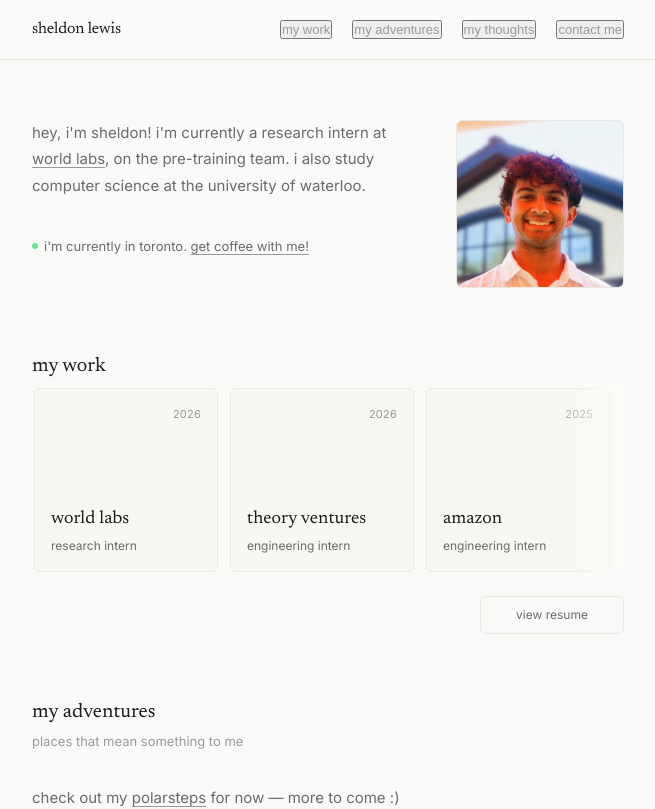
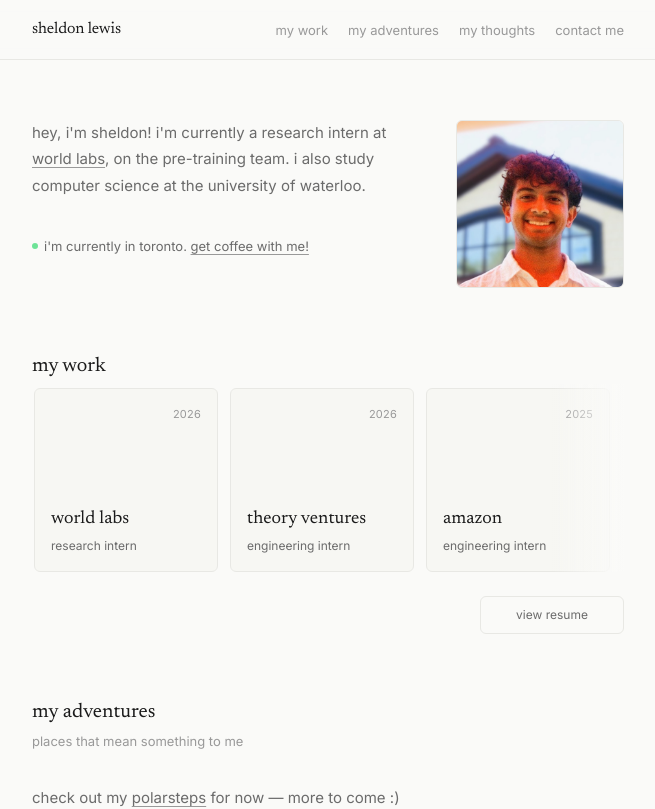
Before and after one commit to sheldonblewis/shelly-site, a Next.js app: page / in a window 1280 px wide. Shown: the top 809 px of the page, without its empty margins (312-967 px from the left). Built offline with nearby package versions, Linux system fonts and the light colour scheme.

Commit message:
Style section navigation buttons

```diff
--- a/styles/globals.css
+++ b/styles/globals.css
@@ -120,10 +120,15 @@ p {
 }
 
 .nav-link {
+  padding: 0;
+  border: 0;
+  background: transparent;
+  color: var(--color-text-tertiary);
+  font: inherit;
   font-size: 0.813rem;
   text-decoration: none;
-  color: var(--color-text-tertiary);
   white-space: nowrap;
+  cursor: pointer;
   transition: color 0.2s ease;
 }
 
```
